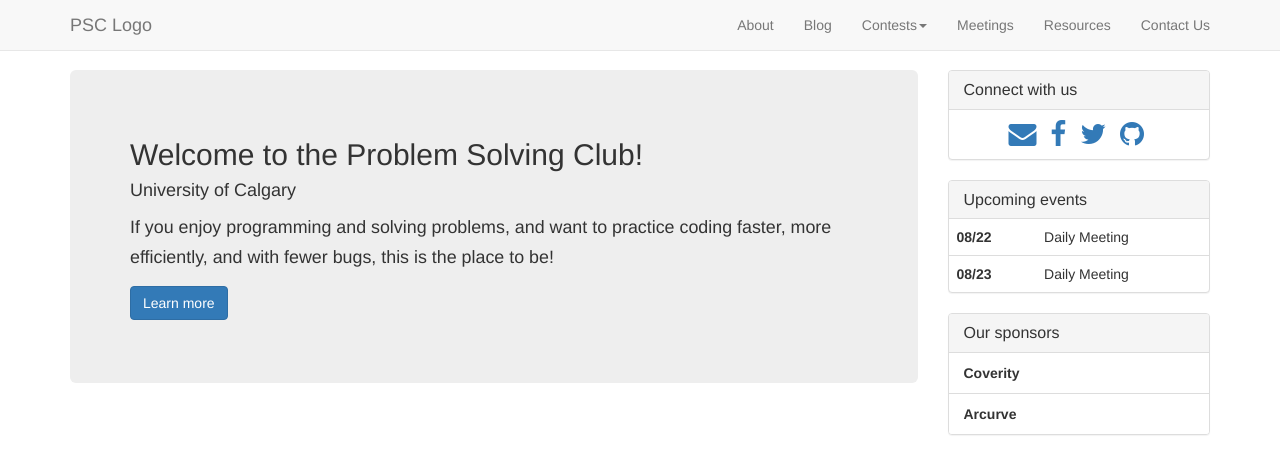
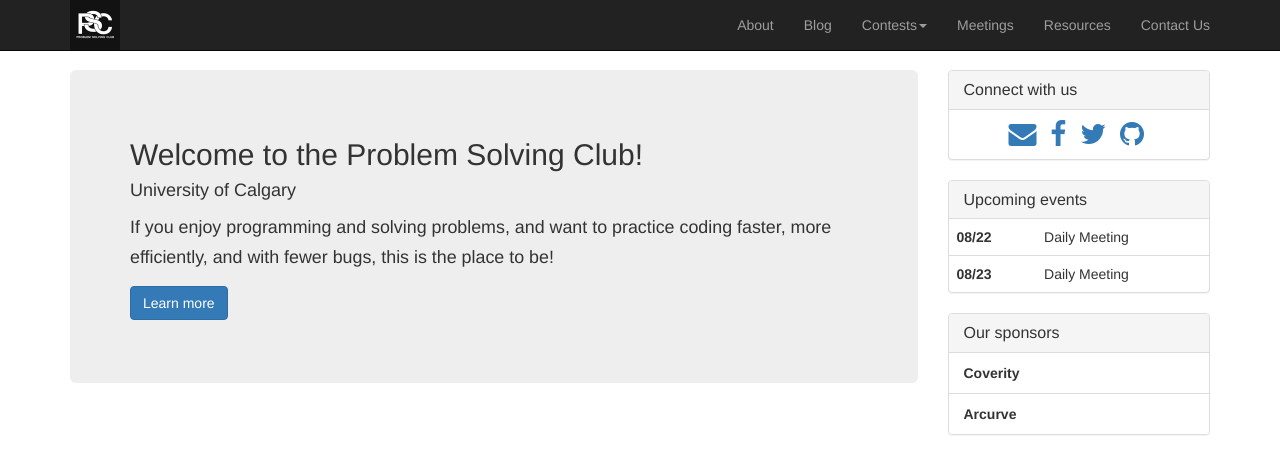
Before and after one commit to ProblemSolvingClub/psc-website, a Jekyll site: the page built from index.html, in a window 1280 px wide. Shown: the top 474 px of the page. Built offline with Jekyll 4.4.1, drawn with Linux system fonts in a browser that asks for light colours; nearby versions of some CDN libraries.

Commit message:
invert the navbar and use the logo

```diff
--- a/_includes/navbar.html
+++ b/_includes/navbar.html
@@ -1,4 +1,4 @@
-<nav class="navbar navbar-default navbar-fixed-top">
+<nav class="navbar navbar-inverse navbar-fixed-top">
   <div class="container">
     <!-- Navbar brand and collapse toggle -->
     <div class="navbar-header">
@@ -10,8 +10,7 @@
         <span class="icon-bar"></span>
       </button>
       <a class="navbar-brand" href="/">
-        <!--<img class="navbar-logo" src="/img/logo.png" alt="Logo">-->
-        PSC Logo
+        <img class="navbar-logo" src="/img/logo-small.png" alt="Logo">
       </a>
     </div><!-- /.navbar-header -->
 
--- a/css/style.css
+++ b/css/style.css
@@ -1,5 +1,11 @@
 body {
   padding-top: 70px; /* to accomodate the fixed-top nav bar */
+}
+
+.navbar-brand .navbar-logo {
+  width: 50px;
+  height: 50px;
+  margin-top: -15px;
 }
 
 .social-links {
```
